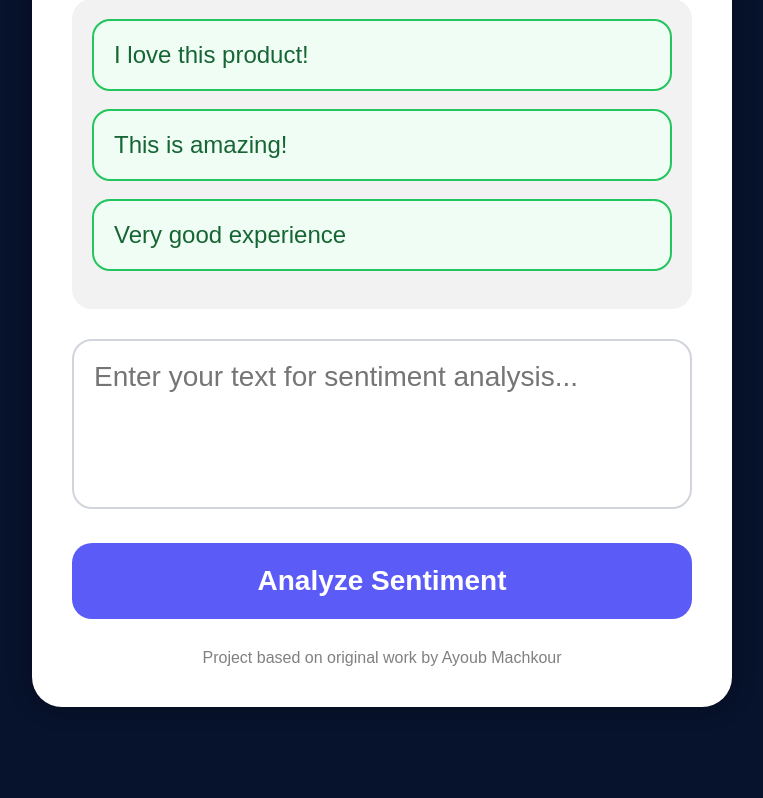
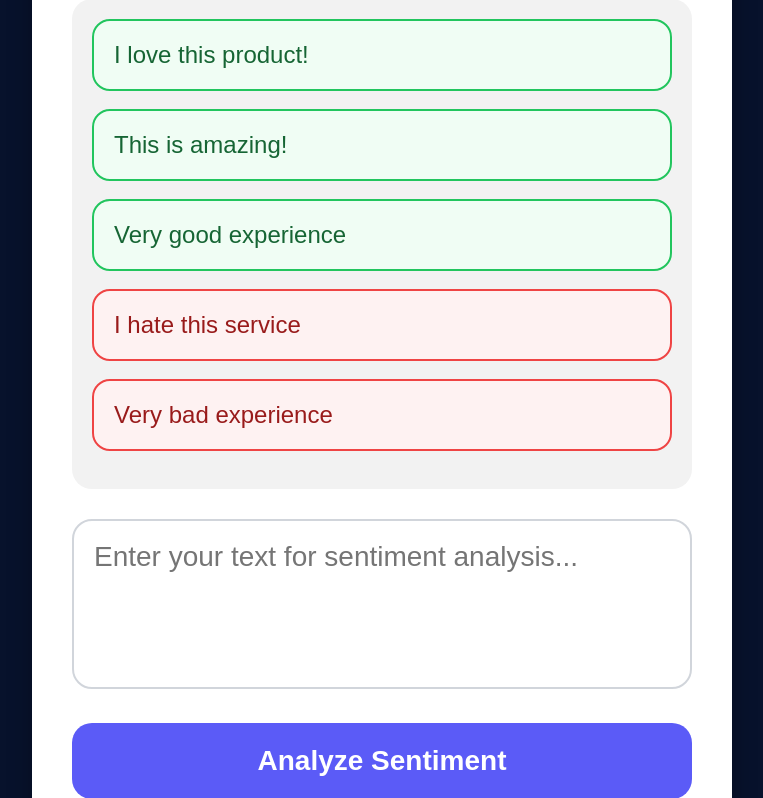
Before and after one commit to EshaZia045/sentiment-analysis-flask, a Flask app: page / in a window 1280 px wide. Shown: the part 306-1104 px from the top of the page, without its empty margins (258-1021 px from the left). Before the commit the page ends 1013 px from the top, so only its background shows below. Run offline with Flask 2, Linux system fonts and the light colour scheme; parts of the project's set-up code (start-up, migrations or seed data) failed here and were passed over.

Commit message:
Update index.html

```diff
--- a/templates/index.html
+++ b/templates/index.html
@@ -7,6 +7,17 @@
     <title>Sentiment Analysis</title>
 
     <link rel="stylesheet" href="{{ url_for('static', filename='style.css') }}">
+
+    <style>
+        .sample {
+            display: block;
+        }
+
+        .active {
+            opacity: 0.7;
+            transform: scale(0.98);
+        }
+    </style>
 </head>
 
 <body>
@@ -15,34 +26,32 @@
 
         <h1>Sentiment Analysis</h1>
 
+        <!-- ONLY TWO BUTTONS -->
         <div class="examples">
 
-            <div class="positive-box">
+            <div id="posBtn" class="positive-box" onclick="filter('positive')">
                 😊 Positive Examples
             </div>
 
-            <div class="negative-box">
+            <div id="negBtn" class="negative-box" onclick="filter('negative')">
                 😡 Negative Examples
             </div>
 
         </div>
 
+        <!-- SAMPLE LIST -->
         <div class="samples">
 
-            <div class="sample positive">
-                I love this product!
-            </div>
+            <div class="sample positive">I love this product!</div>
+            <div class="sample positive">This is amazing!</div>
+            <div class="sample positive">Very good experience</div>
 
-            <div class="sample positive">
-                This is amazing!
-            </div>
-
-            <div class="sample positive">
-                Very good experience
-            </div>
+            <div class="sample negative">I hate this service</div>
+            <div class="sample negative">Very bad experience</div>
 
         </div>
 
+        <!-- FORM -->
         <form method="POST" action="/predict">
 
             <textarea name="text" placeholder="Enter your text for sentiment analysis..." required></textarea>
@@ -53,16 +62,16 @@
 
         </form>
 
+        <!-- RESULT -->
         {% if prediction %}
 
-        <div class="
-        result
-        {% if prediction == 'Positive' %}
-            positive-result
-        {% else %}
-            negative-result
-        {% endif %}
-    ">
+        <div class="result
+            {% if prediction|lower == 'positive' %}
+                positive-result
+            {% else %}
+                negative-result
+            {% endif %}
+        ">
 
             Predicted Sentiment: {{ prediction }}
 
@@ -76,6 +85,54 @@
 
     </div>
 
+    <!-- JS -->
+    <script>
+
+        let current = null;
+
+        function filter(type) {
+
+            let samples = document.querySelectorAll('.sample');
+
+            // toggle same button = show all
+            if (current === type) {
+                samples.forEach(s => s.style.display = "block");
+                current = null;
+                removeActive();
+                return;
+            }
+
+            current = type;
+
+            samples.forEach(s => {
+                if (s.classList.contains(type)) {
+                    s.style.display = "block";
+                } else {
+                    s.style.display = "none";
+                }
+            });
+
+            setActive(type);
+        }
+
+        function setActive(type) {
+            document.getElementById("posBtn").classList.remove("active");
+            document.getElementById("negBtn").classList.remove("active");
+
+            if (type === "positive") {
+                document.getElementById("posBtn").classList.add("active");
+            } else {
+                document.getElementById("negBtn").classList.add("active");
+            }
+        }
+
+        function removeActive() {
+            document.getElementById("posBtn").classList.remove("active");
+            document.getElementById("negBtn").classList.remove("active");
+        }
+
+    </script>
+
 </body>
 
 </html>
```
